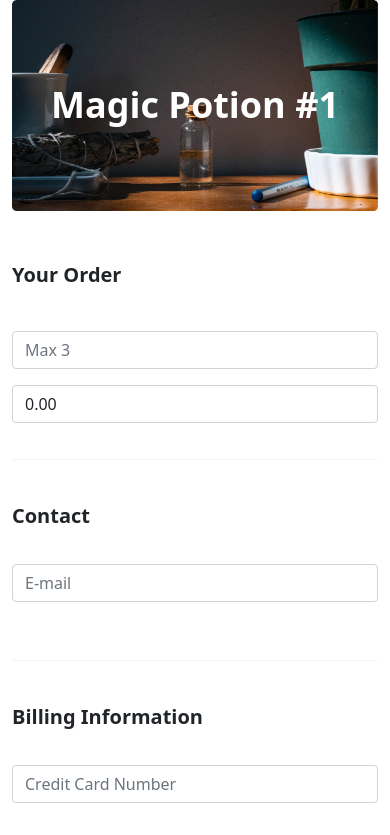
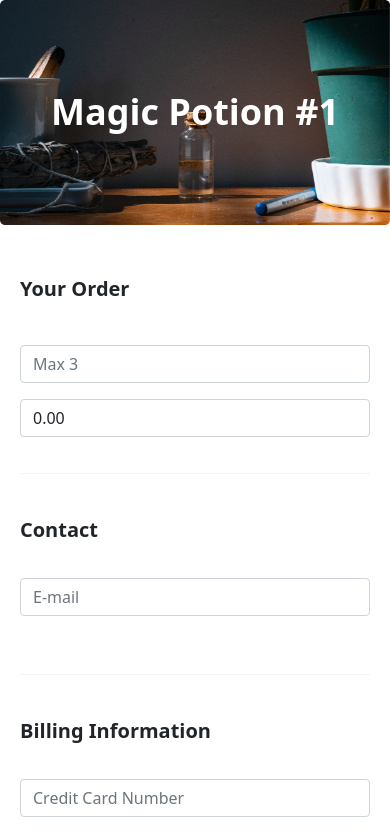
Before and after one commit to Gizmo83/Magic-Potion, a React (Create React App) app: page / in a window 390 px wide. Shown: the top 835 px of the page. Built offline with nearby package versions, Linux system fonts and the light colour scheme; what axios-mock-adapter would draw is missing.

Commit message:
add padding to mobile view

```diff
--- a/src/App.jsx
+++ b/src/App.jsx
@@ -170,7 +170,7 @@ const App = () => {
           <Image fluid src={MagicPotionImg} />
         </TopCol>
       </TopRow>
-      <Form>
+      <Form className='px-2 px-md-0'>
         <OrderForm
           formValues={form}
           handleChange={handleChange}
@@ -229,6 +229,9 @@ const TopCol = styled(Col)`
   position: relative;
   text-align: center;
   color: black;
+  @media (max-width: 576px) {
+    padding: 0px;
+  }
 `;
 
 const StyledButton = styled(Button)`
```
